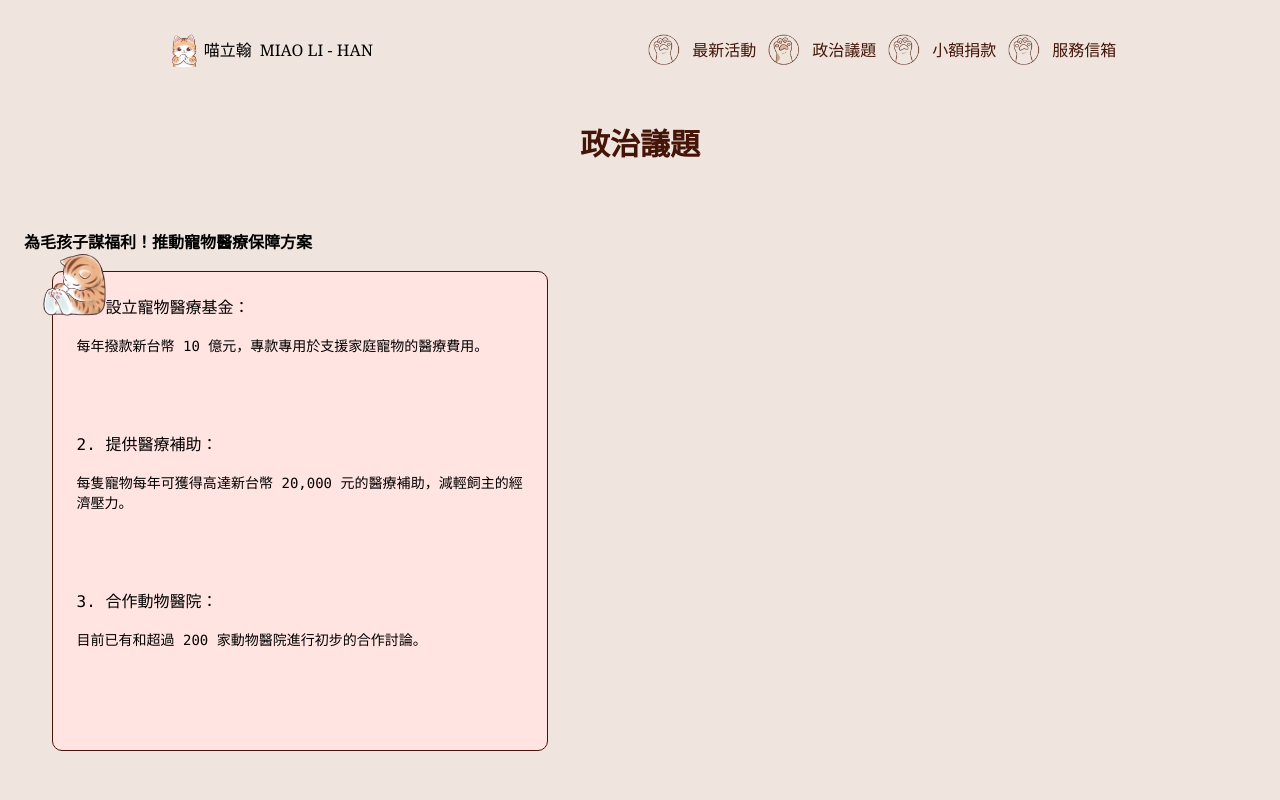
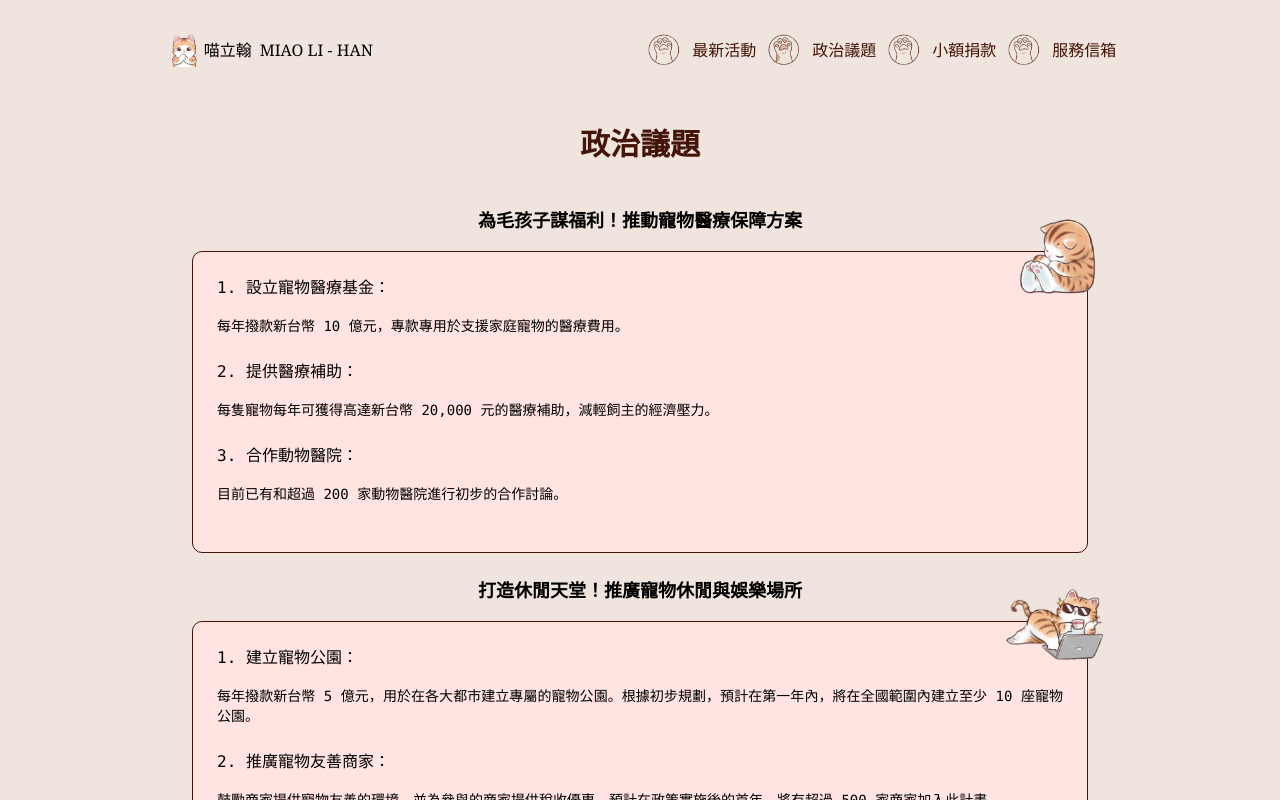
Before and after one commit to xms7104/F2E2023, a Next.js app: page /Political in a window 1280 px wide. Shown: the top 800 px of the page. Built offline with nearby package versions, Linux system fonts and the light colour scheme.

Commit message:
adjust issue css

```diff
--- a/src/app/Political/page.jsx
+++ b/src/app/Political/page.jsx
@@ -56,16 +56,16 @@ function Political() {
                 })
             }
             return(
-                <div key={item.title} className="flex w-[90%] px-4 py-4 bg-[#EFE4DE]">
-                    <div className="block relative">
-                        <div className="flex justify-center items-start absolute">
-                            <Image alt='political1' src={item.image} width={100} height={40} />
-                        </div>
-                        <div className="text-start">
-                            <p className="font-semibold text-base xl:h-auto lg:h-[30px]">{item.title}</p>
+                <div key={item.title} className="w-full mx-auto my-0 bg-[#EFE4DE] mb-4">
+                    <div className="block">
+                        <div className="text-center">
+                            <p className="font-semibold text-lg xl:h-auto lg:h-[30px]">{item.title}</p>
                         </div>
                         <div className="flex justify-center items-start">
-                            <ul className="w-[90%] xl:h-[60vh] grid justify-start items-start my-auto mx-0 text-justify bg-[#FFE4E1] px-4 py-4 border-[1px] border-solid border-orange-950 rounded-[10px]">
+                            <ul className="relative w-[70%] block my-auto mx-0 text-justify bg-[#FFE4E1] px-4 py-4 border-[1px] border-solid border-orange-950 rounded-[10px]">
+                                <div className="absolute right-[-30px] top-[-60px]">
+                                    <Image alt='political1' src={item.image} width={120} height={40} />
+                                </div>
                                 {issueContent()}
                             </ul>
                         </div>
@@ -85,7 +85,7 @@ function Political() {
                                 {indexText+1}. {' '}
                                 {itemText.subTitle}
                             </p>
-                            <p className="text-sm">
+                            <p className="text-sm text-justify">
                                 {itemText.content}
                             </p>
                         </li>
@@ -96,13 +96,11 @@ function Political() {
                 <SwiperSlide key={item.id}>
                     <Card
                     className="mx-auto my-0"
-                    style={{ width: '18rem', backgroundColor:'#EFE4DE', borderRadius:'10px', borderCcolor: 'rgb(67 20 7)', border: '1px', borderStyle:'solid' }}>
-                    <Card.Img variant="top" src={item.image} />
+                    style={{ width: '22rem', backgroundColor:'#EFE4DE', borderRadius:'10px', borderCcolor: 'rgb(67 20 7)', border: '1px', borderStyle:'solid' }}>
+                    <Card.Img variant="top" src={item.image} style={{width:'70%', margin:'0 auto'}} />
                     <Card.Body>
                     <Card.Title>{item.title}</Card.Title>
-                    <Card.Text>
-                        {issueText()}
-                    </Card.Text>
+                    {issueText()}
                     </Card.Body>
                 </Card>
                 </SwiperSlide>
--- a/src/app/header.jsx
+++ b/src/app/header.jsx
@@ -47,7 +47,7 @@ function Header({category}) {
                 </button>
             </div>
             {mobileMune ? (
-                <div className='block justify-center items-center font-serif text-black absolute bg-[#EFE4DE] top-0 left-0 w-[300px] h-screen block'>
+                <div className='z-10 font-serif text-black absolute bg-[#EFE4DE] top-0 left-0 w-[300px] h-screen block'>
                 <div className='flex justify-center items-center relative h-[80px] w-full'>
                     <p className='flex justify-center items-center mb-0'>喵立翰 MIAO LI - HAN</p>
                     <CloseButton className='absolute top-[32%] right-[3%]' onClick={() => {setMobileMenu(false);}} />
```
